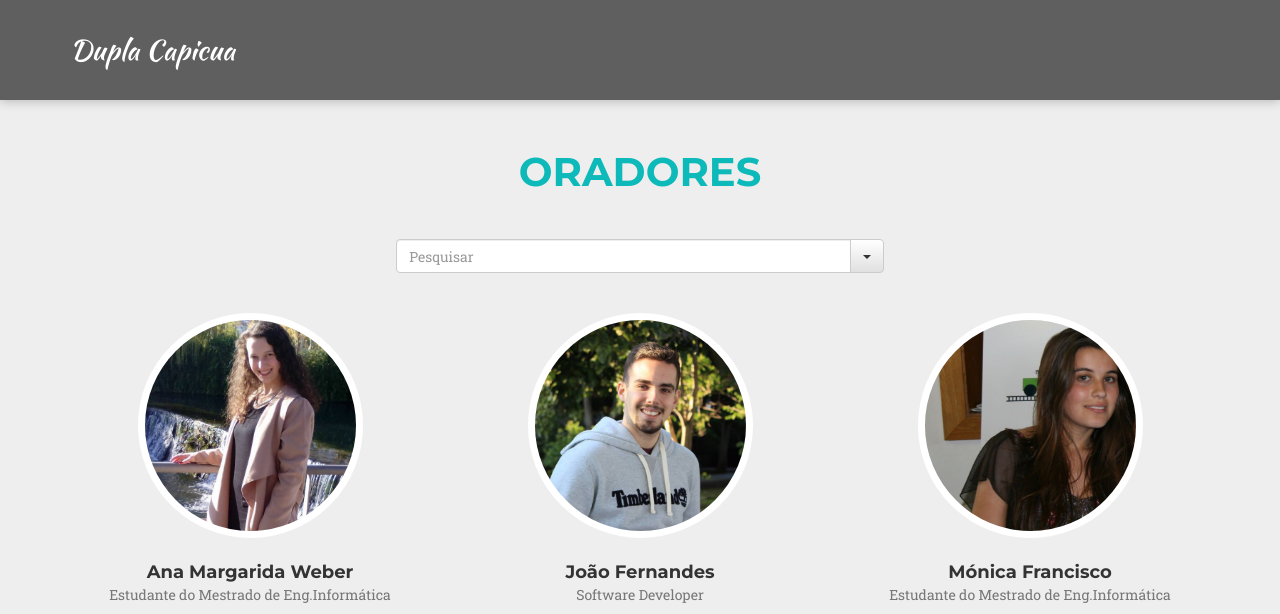
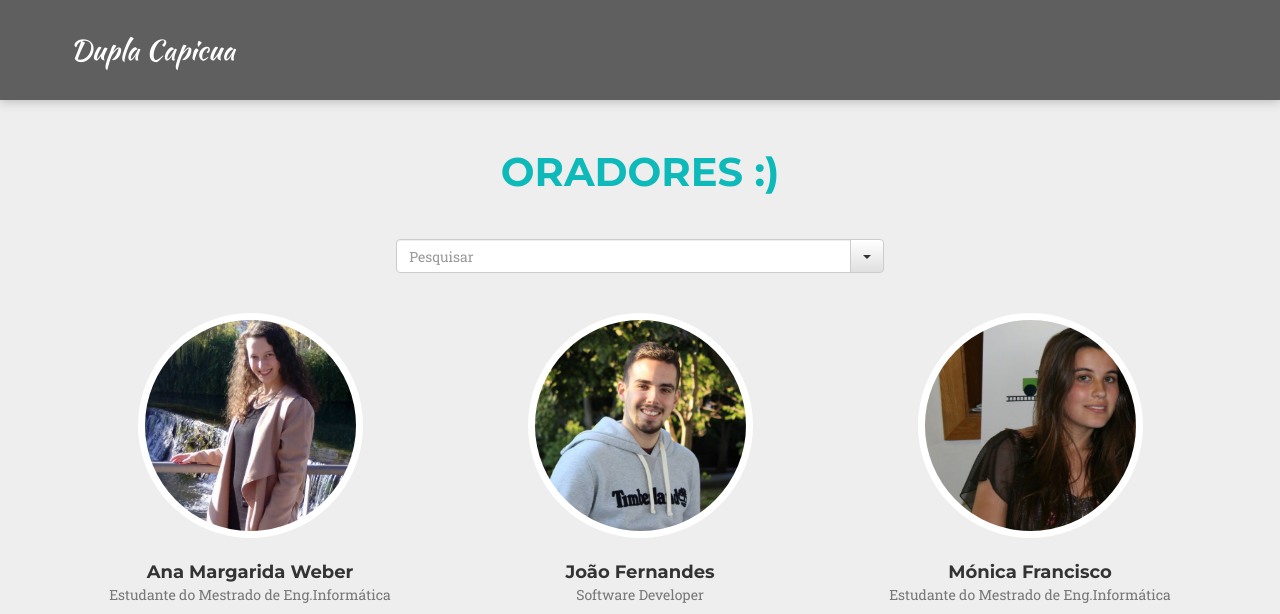
Before and after one commit to MonicaFrancisco/duplacapicua-producao, a plain HTML site: page index.html in a window 1280 px wide. Shown: the top 614 px of the page. Drawn offline with Linux system fonts and the light colour scheme; a web font is replaced by a local one.

Commit message:
Test Webhooks

```diff
--- a/index.html
+++ b/index.html
@@ -57,7 +57,7 @@
         <div class="container">
             <div class="row">
                 <div class="col-lg-12 text-center">
-                    <h2 class="section-heading">Oradores</h2>
+                    <h2 class="section-heading">Oradores :)</h2>
                 </div>
             </div>
             <div class="row">
```
